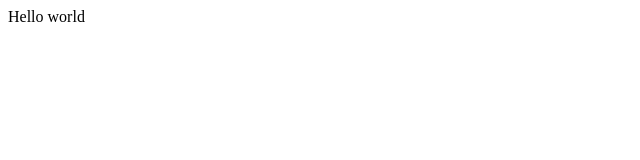
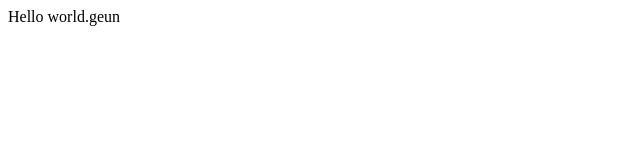
Before and after one commit to geun9480/opentutorials-geun, a plain HTML site: page index.html in a window 1280 px wide. Shown: the full height of the page, 0-640 px from the left. Drawn offline with Linux system fonts and the light colour scheme.

Commit message:
change index.html

```diff
--- a/index.html
+++ b/index.html
@@ -19,6 +19,6 @@
     </head>
 
     <body>
-        Hello world
+        Hello world.geun
     </body>
 </html>
```
